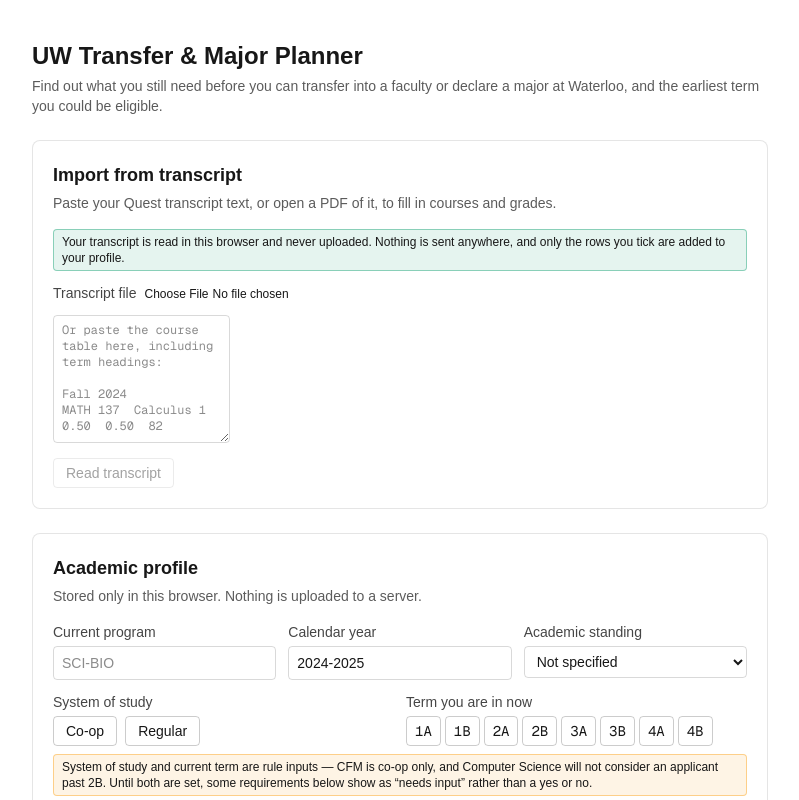
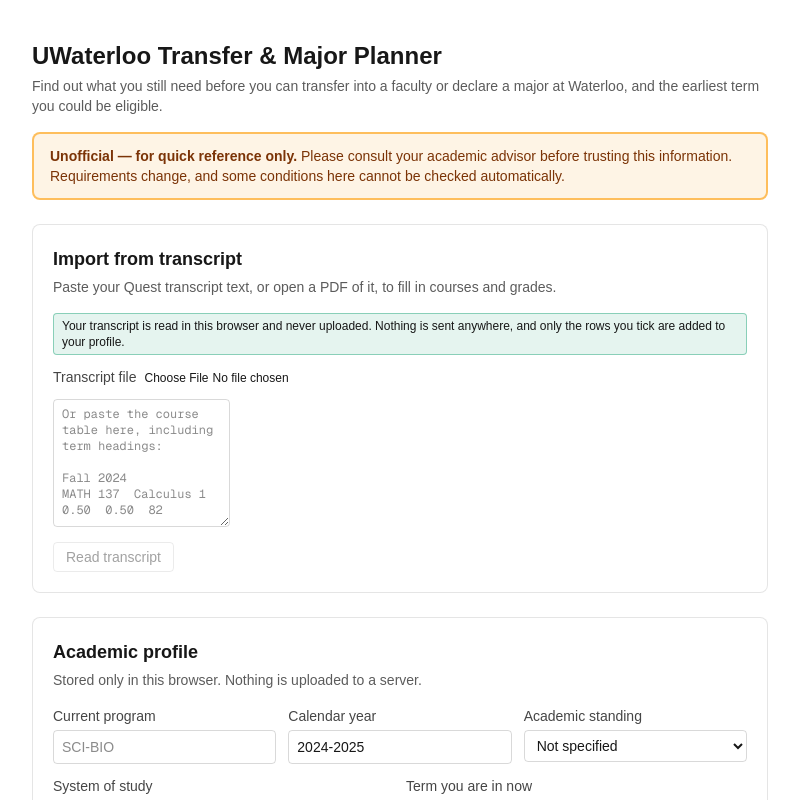
Before and after one commit to qiushih/transfer-path, a Next.js app: page / in a window 1280 px wide. Shown: the top 800 px of the page, without its empty margins (240-1039 px from the left). Built offline with nearby package versions, Linux system fonts and the light colour scheme.

Commit message:
notice added and headline changed

```diff
--- a/src/app/layout.tsx
+++ b/src/app/layout.tsx
@@ -13,9 +13,9 @@
 });
 
 export const metadata: Metadata = {
-  title: "UW Transfer & Major Planner",
+  title: "UWaterloo Transfer & Major Planner",
   description:
-    "Check what you still need to transfer into a University of Waterloo faculty or declare a major, and the earliest term you could be eligible.",
+    "Unofficial quick-reference tool: check what you still need to transfer into a University of Waterloo faculty or declare a major, and the earliest term you could be eligible. Confirm with an academic advisor.",
 };
 
 export default function RootLayout({ children }: LayoutProps<"/">) {
--- a/src/app/page.tsx
+++ b/src/app/page.tsx
@@ -84,7 +84,7 @@
       )}
 
       <footer className="flex items-center justify-between border-t border-black/10 pt-4 text-xs opacity-60 dark:border-white/15">
-        <span>Unofficial. Always confirm with an academic advisor.</span>
+        <span>Unofficial — for quick reference only. Confirm with your academic advisor.</span>
         <button
           className="underline"
           onClick={() => {
@@ -248,10 +248,25 @@
   return (
     <main className="mx-auto max-w-3xl space-y-6 px-4 py-10">
       <header>
-        <h1 className="text-2xl font-bold">UW Transfer &amp; Major Planner</h1>
+        <h1 className="text-2xl font-bold">UWaterloo Transfer &amp; Major Planner</h1>
         <p className="mt-1 text-sm opacity-70">
           Find out what you still need before you can transfer into a faculty or declare a major at
           Waterloo, and the earliest term you could be eligible.
+        </p>
+
+        {/*
+          Above the results rather than in the footer: a student who acts on a
+          "Met" row without reading this could apply for a program they do not
+          qualify for, and a disclaimer reachable only by scrolling past the
+          answer is one most people never see.
+        */}
+        <p
+          role="note"
+          className="mt-4 rounded-lg border-2 border-amber-500/60 bg-amber-500/10 px-4 py-3 text-sm text-amber-900 dark:text-amber-100"
+        >
+          <strong className="font-semibold">Unofficial — for quick reference only.</strong> Please
+          consult your academic advisor before trusting this information. Requirements change, and
+          some conditions here cannot be checked automatically.
         </p>
       </header>
       {children}
```
Also changed, not shown: 1 other file (tests, documents, lock files or other folders).
